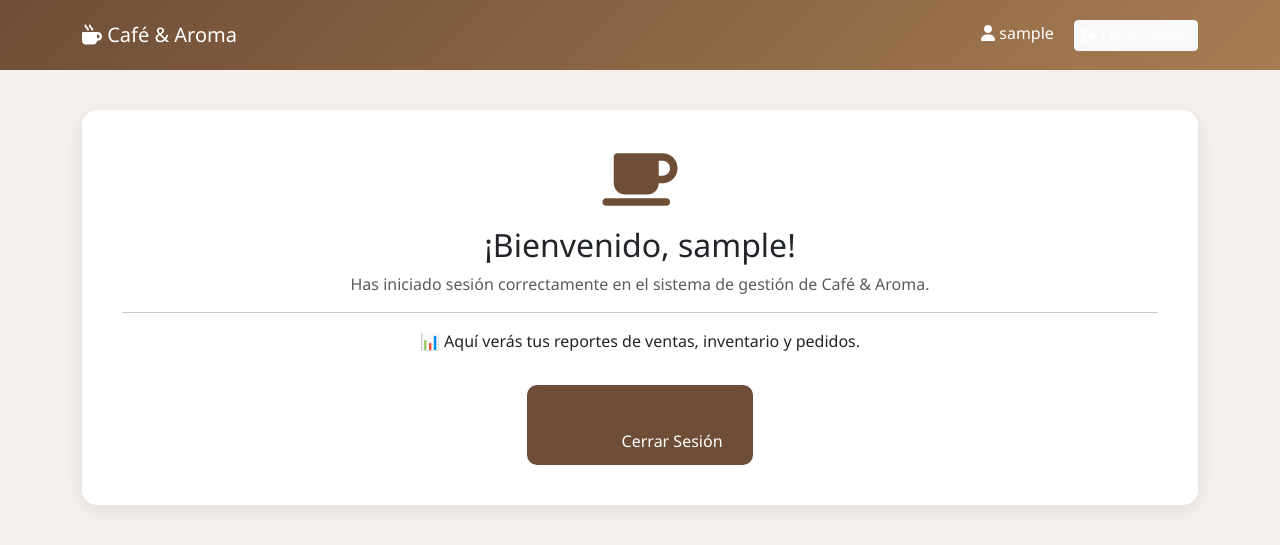
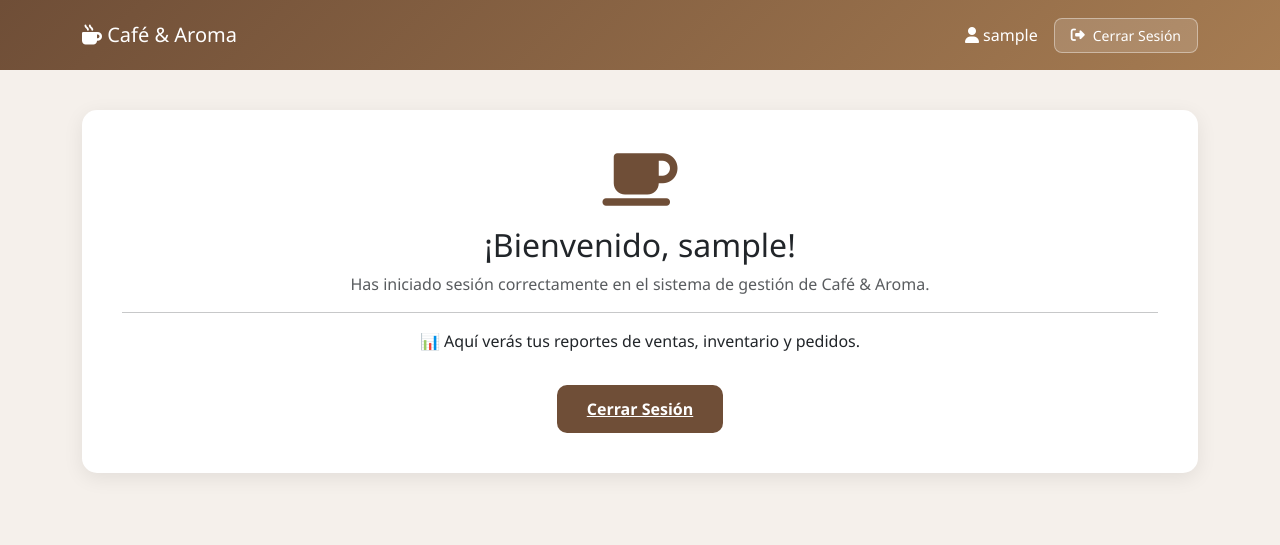
Before and after one commit to mnuelgonzalez/sistema-cafe, a Django app: template app_autenticacion/templates/app_auten/dashboard.html in a window 1280 px wide. Shown: the top 545 px of the page. Run offline with Django 5.2, Linux system fonts and the light colour scheme; the template is opened without the code that fills it: most values are stand-ins (such as "Sample title", 1, 10 or a date in 2020).

Commit message:
Actualizacion: correcion de logout

```diff
--- a/app_autenticacion/templates/app_auten/dashboard.html
+++ b/app_autenticacion/templates/app_auten/dashboard.html
@@ -32,16 +32,44 @@
             font-size: 60px;
             color: #6f4e37;
         }
-        .btn-coffee {
+
+        /* --- BOTÓN DE CERRAR SESIÓN (navbar) --- */
+        .btn-logout-nav {
+            background-color: rgba(255, 255, 255, 0.15);
+            color: white;
+            border: 1px solid rgba(255, 255, 255, 0.4);
+            padding: 6px 16px;
+            border-radius: 8px;
+            font-size: 14px;
+            display: inline-flex;
+            align-items: center;
+            gap: 8px;
+            transition: all 0.2s;
+        }
+        .btn-logout-nav:hover {
+            background-color: rgba(255, 255, 255, 0.3);
+            color: white;
+        }
+
+        /* BOTÓN DE CERRAR SESIÓN (centro)*/
+        .btn-logout-main {
             background-color: #6f4e37;
             color: white;
             border: none;
-            padding: 10px 30px;
+            padding: 12px 30px;
             border-radius: 10px;
+            display: inline-flex;
+            align-items: center;
+            justify-content: center;
+            gap: 10px;
+            font-weight: 600;
+            transition: all 0.2s;
         }
-        .btn-coffee:hover {
+        .btn-logout-main:hover {
             background-color: #5a3e2b;
             color: white;
+            transform: translateY(-2px);
+            box-shadow: 0 5px 15px rgba(111, 78, 55, 0.4);
         }
     </style>
 </head>
@@ -49,9 +77,9 @@
     <nav class="navbar navbar-expand-lg navbar-cafe">
         <div class="container">
             <span class="navbar-brand"><i class="fas fa-mug-hot"></i> Café & Aroma</span>
-            <div class="ms-auto">
-                <span class="me-3"><i class="fas fa-user"></i> {{ usuario.username }}</span>
-                <a href="{% url 'cerrar_sesion' %}" class="btn btn-light btn-sm">
+            <div class="ms-auto d-flex align-items-center gap-3">
+                <span><i class="fas fa-user"></i> {{ usuario.username }}</span>
+                <a href="{% url 'cerrar_sesion' %}" class="btn-logout-nav">
                     <i class="fas fa-sign-out-alt"></i> Cerrar Sesión
                 </a>
             </div>
@@ -65,10 +93,39 @@
             <p class="text-muted">Has iniciado sesión correctamente en el sistema de gestión de Café & Aroma.</p>
             <hr>
             <p>📊 Aquí verás tus reportes de ventas, inventario y pedidos.</p>
-            <a href="{% url 'cerrar_sesion' %}" class="btn btn-coffee mt-3">
-                <i class="fas fa-sign-out-alt"></i> Cerrar Sesión
+            <a href="{% url 'cerrar_sesion' %}" class="btn-logout-main mt-3">
+               Cerrar Sesión
             </a>
         </div>
     </div>
+    <script>
+    // Detectar cuando el usuario presiona "Atrás" y forzar recarga
+    window.addEventListener('pageshow', function(event) {
+        // Si la página viene de bfcache (botón atrás), forzar recarga
+        if (event.persisted) {
+            console.log('🔄 Página cargada desde bfcache - Recargando...');
+            window.location.reload();
+        }
+    });
+
+    // También verificar al cargar la página
+    window.addEventListener('load', function() {
+        // Hacer una petición al servidor para verificar autenticación
+        fetch('/autenticacion/dashboard/', {
+            method: 'HEAD',
+            credentials: 'same-origin'
+        })
+        .then(response => {
+            // Si el servidor responde con 302 (redirect), no estamos autenticados
+            if (response.redirected) {
+                console.log('🔒 No autenticado - Redirigiendo al login');
+                window.location.href = '/';
+            }
+        })
+        .catch(error => {
+            console.error('Error verificando autenticación:', error);
+        });
+    });
+</script>
 </body>
 </html>
--- a/app_autenticacion/urls.py
+++ b/app_autenticacion/urls.py
@@ -3,6 +3,7 @@ from . import views
 
 urlpatterns = [
     path('', views.autenticacion, name='autenticacion'),
+    path('autenticacion/', views.autenticacion, name='autenticacion'),  # URL larga también funciona
     path('dashboard/', views.dashboard, name='dashboard'),
     path('cerrar-sesion/', views.cerrar_sesion, name='cerrar_sesion'),
 ]
--- a/pr_cafeteria/settings.py
+++ b/pr_cafeteria/settings.py
@@ -49,6 +49,7 @@ MIDDLEWARE = [
     'django.contrib.auth.middleware.AuthenticationMiddleware',
     'django.contrib.messages.middleware.MessageMiddleware',
     'django.middleware.clickjacking.XFrameOptionsMiddleware',
+    'pr_cafeteria.middleware.NoCacheMiddleware',
 ]
 
 ROOT_URLCONF = 'pr_cafeteria.urls'
@@ -145,5 +146,4 @@ JAZZMIN_UI_TWEAKS = {
     "theme": "default",
 }
 
-# URL a la que se redirige si un usuario no autenticado intenta entrar a una vista protegida
-LOGIN_URL = '/autenticacion/'
+LOGIN_URL = '/'  # Ahora redirige a la raíz si no estás autenticado
--- a/pr_cafeteria/urls.py
+++ b/pr_cafeteria/urls.py
@@ -3,5 +3,5 @@ from django.urls import path, include
 
 urlpatterns = [
     path('admin/', admin.site.urls),
-    path('autenticacion/', include('app_autenticacion.urls')),
+    path('', include('app_autenticacion.urls')),  # <--- La app vive en la raíz
 ]
```
Also changed, not shown: app_autenticacion/views.py (+5 -5 lines), pr_cafeteria/middleware.py (added, +18 -0 lines).
